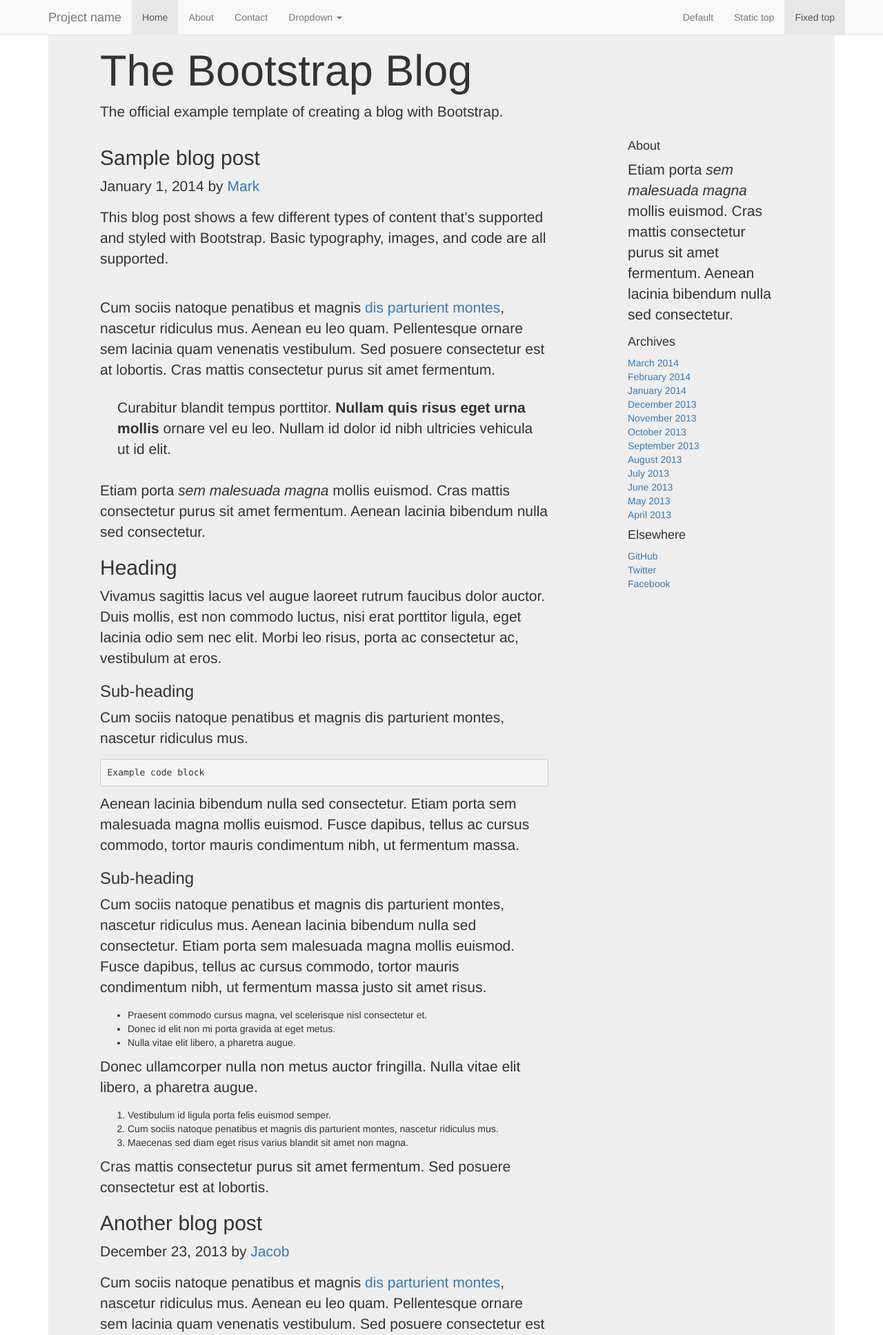
After one commit to hoptop/mysite, a Flask app: page /blog in a window 1280 px wide. The commit adds this page. Shown: the top 1935 px of the page at 69% size. Run offline with Flask 2, Linux system fonts and the light colour scheme; some libraries are stand-ins or nearby versions.

Commit message:
增加了博客页面

```diff
--- a/app/main/views.py
+++ b/app/main/views.py
@@ -2,7 +2,7 @@
 # from datetime import datetime
 from flask import render_template,session,redirect,url_for
 from . import main
-# from .forms import NameForm
+from .forms import NameForm
 # from .. import db
 # from ..models import User
 
@@ -20,3 +20,7 @@ from . import main
 @main.route('/')
 def index():
     return render_template('index.html')
+
+@main.route('/blog')
+def base():
+    return render_template('blog.html')
--- a/app/static/css/customer.css
+++ b/app/static/css/customer.css
@@ -34,6 +34,7 @@ body {
   text-align: center;
   text-shadow: 0 1px 3px rgba(0,0,0,.5);
 }
+
 
 /* Extra markup and styles for table-esque vertical and horizontal centering */
 .site-wrapper {
--- /dev/null
+++ b/app/templates/base.html
@@ -0,0 +1,69 @@
+{% extends 'bootstrap/base.html' %}
+{% block html_attribs %} lang="zh-CN" {% endblock %}
+{% block title %}徐洲更的个人博客{% endblock %}
+{% block meta %}
+{{ super() }}
+<meta charset="utf-8">
+<meta http-equiv="X-UA-Compatible" content="IE=edge">
+{% endblock %}
+{% block style %}
+{{ super() }}
+<link rel="stylesheet" href="{{ url_for('static',filename='css/blog.css') }}">
+{% endblock %}
+
+{% block navbar %}
+<!-- Fixed navbar -->
+    <nav class="navbar navbar-default navbar-fixed-top">
+      <div class="container">
+        <div class="navbar-header">
+          <button type="button" class="navbar-toggle collapsed" data-toggle="collapse" data-target="#navbar" aria-expanded="false" aria-controls="navbar">
+            <span class="sr-only">Toggle navigation</span>
+            <span class="icon-bar"></span>
+            <span class="icon-bar"></span>
+            <span class="icon-bar"></span>
+          </button>
+          <a class="navbar-brand" href="#">Project name</a>
+        </div>
+        <div id="navbar" class="navbar-collapse collapse">
+          <ul class="nav navbar-nav">
+            <li class="active"><a href="#">Home</a></li>
+            <li><a href="#about">About</a></li>
+            <li><a href="#contact">Contact</a></li>
+            <li class="dropdown">
+              <a href="#" class="dropdown-toggle" data-toggle="dropdown" role="button" aria-haspopup="true" aria-expanded="false">Dropdown <span class="caret"></span></a>
+              <ul class="dropdown-menu">
+                <li><a href="#">Action</a></li>
+                <li><a href="#">Another action</a></li>
+                <li><a href="#">Something else here</a></li>
+                <li role="separator" class="divider"></li>
+                <li class="dropdown-header">Nav header</li>
+                <li><a href="#">Separated link</a></li>
+                <li><a href="#">One more separated link</a></li>
+              </ul>
+            </li>
+          </ul>
+          <ul class="nav navbar-nav navbar-right">
+            <li><a href="../navbar/">Default</a></li>
+            <li><a href="../navbar-static-top/">Static top</a></li>
+            <li class="active"><a href="./">Fixed top <span class="sr-only">(current)</span></a></li>
+          </ul>
+        </div><!--/.nav-collapse -->
+      </div>
+    </nav>
+
+{% endblock %}
+
+{% block content %}
+<div class="container">
+    <div class='jumbotron'>
+    {% block page_content %}{% endblock %}
+    </div>
+</div><!-- /container -->
+{% endblock %}
+{% block footer %}
+<div class="mastfoot">
+<div class="inner">
+    <a href='http://www.miitbeian.gov.cn/'>浙ICP备16013637号</a>
+</div>
+</div>
+{% endblock %}
--- /dev/null
+++ b/app/templates/blog.html
@@ -0,0 +1,122 @@
+{% extends 'base.html' %}
+
+{% block page_content %}
+<div class="container">
+
+      <div class="blog-header">
+        <h1 class="blog-title">The Bootstrap Blog</h1>
+        <p class="lead blog-description">The official example template of creating a blog with Bootstrap.</p>
+      </div>
+
+      <div class="row">
+
+        <div class="col-sm-8 blog-main">
+
+          <div class="blog-post">
+            <h2 class="blog-post-title">Sample blog post</h2>
+            <p class="blog-post-meta">January 1, 2014 by <a href="#">Mark</a></p>
+
+            <p>This blog post shows a few different types of content that's supported and styled with Bootstrap. Basic typography, images, and code are all supported.</p>
+            <hr>
+            <p>Cum sociis natoque penatibus et magnis <a href="#">dis parturient montes</a>, nascetur ridiculus mus. Aenean eu leo quam. Pellentesque ornare sem lacinia quam venenatis vestibulum. Sed posuere consectetur est at lobortis. Cras mattis consectetur purus sit amet fermentum.</p>
+            <blockquote>
+              <p>Curabitur blandit tempus porttitor. <strong>Nullam quis risus eget urna mollis</strong> ornare vel eu leo. Nullam id dolor id nibh ultricies vehicula ut id elit.</p>
+            </blockquote>
+            <p>Etiam porta <em>sem malesuada magna</em> mollis euismod. Cras mattis consectetur purus sit amet fermentum. Aenean lacinia bibendum nulla sed consectetur.</p>
+            <h2>Heading</h2>
+            <p>Vivamus sagittis lacus vel augue laoreet rutrum faucibus dolor auctor. Duis mollis, est non commodo luctus, nisi erat porttitor ligula, eget lacinia odio sem nec elit. Morbi leo risus, porta ac consectetur ac, vestibulum at eros.</p>
+            <h3>Sub-heading</h3>
+            <p>Cum sociis natoque penatibus et magnis dis parturient montes, nascetur ridiculus mus.</p>
+            <pre><code>Example code block</code></pre>
+            <p>Aenean lacinia bibendum nulla sed consectetur. Etiam porta sem malesuada magna mollis euismod. Fusce dapibus, tellus ac cursus commodo, tortor mauris condimentum nibh, ut fermentum massa.</p>
+            <h3>Sub-heading</h3>
+            <p>Cum sociis natoque penatibus et magnis dis parturient montes, nascetur ridiculus mus. Aenean lacinia bibendum nulla sed consectetur. Etiam porta sem malesuada magna mollis euismod. Fusce dapibus, tellus ac cursus commodo, tortor mauris condimentum nibh, ut fermentum massa justo sit amet risus.</p>
+            <ul>
+              <li>Praesent commodo cursus magna, vel scelerisque nisl consectetur et.</li>
+              <li>Donec id elit non mi porta gravida at eget metus.</li>
+              <li>Nulla vitae elit libero, a pharetra augue.</li>
+            </ul>
+            <p>Donec ullamcorper nulla non metus auctor fringilla. Nulla vitae elit libero, a pharetra augue.</p>
+            <ol>
+              <li>Vestibulum id ligula porta felis euismod semper.</li>
+              <li>Cum sociis natoque penatibus et magnis dis parturient montes, nascetur ridiculus mus.</li>
+              <li>Maecenas sed diam eget risus varius blandit sit amet non magna.</li>
+            </ol>
+            <p>Cras mattis consectetur purus sit amet fermentum. Sed posuere consectetur est at lobortis.</p>
+          </div><!-- /.blog-post -->
+
+          <div class="blog-post">
+            <h2 class="blog-post-title">Another blog post</h2>
+            <p class="blog-post-meta">December 23, 2013 by <a href="#">Jacob</a></p>
+
+            <p>Cum sociis natoque penatibus et magnis <a href="#">dis parturient montes</a>, nascetur ridiculus mus. Aenean eu leo quam. Pellentesque ornare sem lacinia quam venenatis vestibulum. Sed posuere consectetur est at lobortis. Cras mattis consectetur purus sit amet fermentum.</p>
+            <blockquote>
+              <p>Curabitur blandit tempus porttitor. <strong>Nullam quis risus eget urna mollis</strong> ornare vel eu leo. Nullam id dolor id nibh ultricies vehicula ut id elit.</p>
+            </blockquote>
+            <p>Etiam porta <em>sem malesuada magna</em> mollis euismod. Cras mattis consectetur purus sit amet fermentum. Aenean lacinia bibendum nulla sed consectetur.</p>
+            <p>Vivamus sagittis lacus vel augue laoreet rutrum faucibus dolor auctor. Duis mollis, est non commodo luctus, nisi erat porttitor ligula, eget lacinia odio sem nec elit. Morbi leo risus, porta ac consectetur ac, vestibulum at eros.</p>
+          </div><!-- /.blog-post -->
+
+          <div class="blog-post">
+            <h2 class="blog-post-title">New feature</h2>
+            <p class="blog-post-meta">December 14, 2013 by <a href="#">Chris</a></p>
+
+            <p>Cum sociis natoque penatibus et magnis dis parturient montes, nascetur ridiculus mus. Aenean lacinia bibendum nulla sed consectetur. Etiam porta sem malesuada magna mollis euismod. Fusce dapibus, tellus ac cursus commodo, tortor mauris condimentum nibh, ut fermentum massa justo sit amet risus.</p>
+            <ul>
+              <li>Praesent commodo cursus magna, vel scelerisque nisl consectetur et.</li>
+              <li>Donec id elit non mi porta gravida at eget metus.</li>
+              <li>Nulla vitae elit libero, a pharetra augue.</li>
+            </ul>
+            <p>Etiam porta <em>sem malesuada magna</em> mollis euismod. Cras mattis consectetur purus sit amet fermentum. Aenean lacinia bibendum nulla sed consectetur.</p>
+            <p>Donec ullamcorper nulla non metus auctor fringilla. Nulla vitae elit libero, a pharetra augue.</p>
+          </div><!-- /.blog-post -->
+
+          <nav>
+            <ul class="pager">
+              <li><a href="#">Previous</a></li>
+              <li><a href="#">Next</a></li>
+            </ul>
+          </nav>
+
+        </div><!-- /.blog-main -->
+
+        <div class="col-sm-3 col-sm-offset-1 blog-sidebar">
+          <div class="sidebar-module sidebar-module-inset">
+            <h4>About</h4>
+            <p>Etiam porta <em>sem malesuada magna</em> mollis euismod. Cras mattis consectetur purus sit amet fermentum. Aenean lacinia bibendum nulla sed consectetur.</p>
+          </div>
+          <div class="sidebar-module">
+            <h4>Archives</h4>
+            <ol class="list-unstyled">
+              <li><a href="#">March 2014</a></li>
+              <li><a href="#">February 2014</a></li>
+              <li><a href="#">January 2014</a></li>
+              <li><a href="#">December 2013</a></li>
+              <li><a href="#">November 2013</a></li>
+              <li><a href="#">October 2013</a></li>
+              <li><a href="#">September 2013</a></li>
+              <li><a href="#">August 2013</a></li>
+              <li><a href="#">July 2013</a></li>
+              <li><a href="#">June 2013</a></li>
+              <li><a href="#">May 2013</a></li>
+              <li><a href="#">April 2013</a></li>
+            </ol>
+          </div>
+          <div class="sidebar-module">
+            <h4>Elsewhere</h4>
+            <ol class="list-unstyled">
+              <li><a href="#">GitHub</a></li>
+              <li><a href="#">Twitter</a></li>
+              <li><a href="#">Facebook</a></li>
+            </ol>
+          </div>
+        </div><!-- /.blog-sidebar -->
+
+      </div><!-- /.row -->
+
+    </div><!-- /.container -->
+
+    <footer class="blog-footer">
+        <a href="#">Back to top</a>
+    </footer>
+{% endblock %}
--- a/app/templates/index.html
+++ b/app/templates/index.html
@@ -20,7 +20,7 @@
               <h3 class="masthead-brand">主页</h3>
               <nav>
                 <ul class="nav masthead-nav">
-                  <li class="active"><a href="/home">blog</a></li>
+                  <li class="active"><a href="/blog">blog</a></li>
                   <li class="active"><a href="#">other</a></li>
                   <li class="active"><a href="#">About me</a></li>
                 </ul>
```
Also changed, not shown: app/main/forms.py (+7 -0 lines), app/static/css/blog.css (added, +166 -0 lines), app/templates/404.html (added, +7 -0 lines), app/templates/500.html (added, +7 -0 lines), test.py (deleted, +0 -18 lines).
